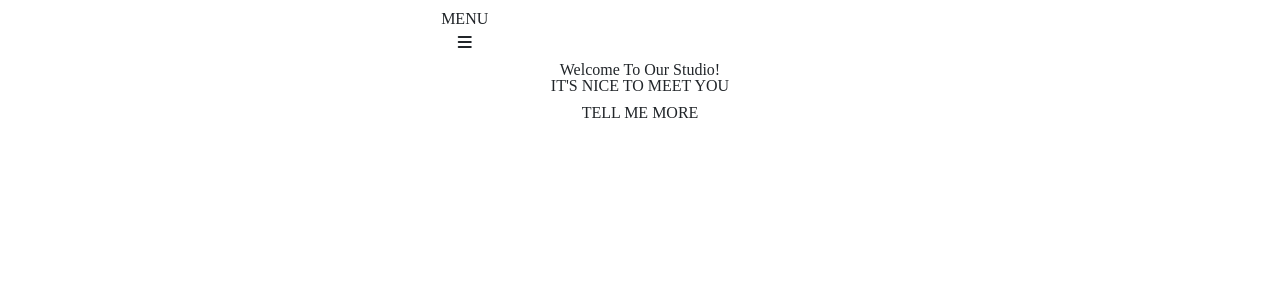
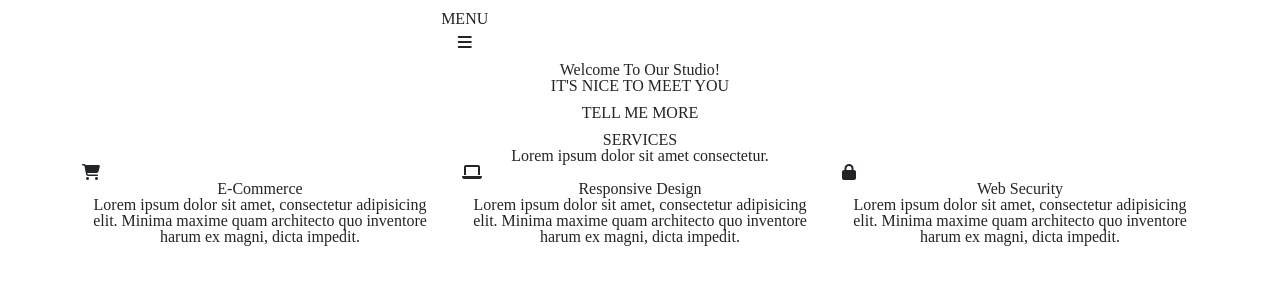
Before and after one commit to elmirmammadli1995/start_bootstrap, a plain HTML site: page index.html in a window 1280 px wide. Drawn offline with nearby package versions, Linux system fonts and the light colour scheme.

Commit message:
ServicesSection

```diff
--- a/index.html
+++ b/index.html
@@ -65,6 +65,63 @@
             </div>
         </section>
 
+        <section id="services">
+            <div class="container">
+                <div class="row">
+                    <div class="col-md-12 d-flex justify-content-center">
+                        <div class="textbox text-center">
+                            <h1>SERVICES</h1>
+                            <h3>Lorem ipsum dolor sit amet consectetur.</h3>
+                        </div>
+                    </div>
+                </div>
+                <div class="row">
+                    <div class="col-md-4">
+                        <div class="box">
+                            <div class="icon">
+                                <i class="fa-solid fa-cart-shopping"></i>
+                            </div>
+                        </div>
+                        <div class="textbox text-center">
+                            <h2>E-Commerce</h2>
+                            <h4>
+                                Lorem ipsum dolor sit amet, consectetur adipisicing elit. Minima
+                                maxime quam architecto quo inventore harum ex magni, dicta impedit.
+                            </h4>
+                        </div>
+                    </div>
+                    <div class="col-md-4">
+                        <div class="box">
+                            <div class="icon">
+                                <i class="fa-solid fa-laptop"></i>
+                            </div>
+                        </div>
+                        <div class="textbox text-center">
+                            <h2>Responsive Design</h2>
+                            <h4>
+                                Lorem ipsum dolor sit amet, consectetur adipisicing elit. Minima
+                                maxime quam architecto quo inventore harum ex magni, dicta impedit.
+                            </h4>
+                        </div>
+                    </div>
+                    <div class="col-md-4">
+                        <div class="box">
+                            <div class="icon">
+                                <i class="fa-solid fa-lock"></i>
+                            </div>
+                        </div>
+                        <div class="textbox text-center">
+                            <h2>Web Security</h2>
+                            <h4>
+                                Lorem ipsum dolor sit amet, consectetur adipisicing elit. Minima
+                                maxime quam architecto quo inventore harum ex magni, dicta impedit.
+                            </h4>
+                        </div>
+                    </div>
+                </div>
+            </div>
+        </section>
+
     </main>
 
     <footer></footer>
```
